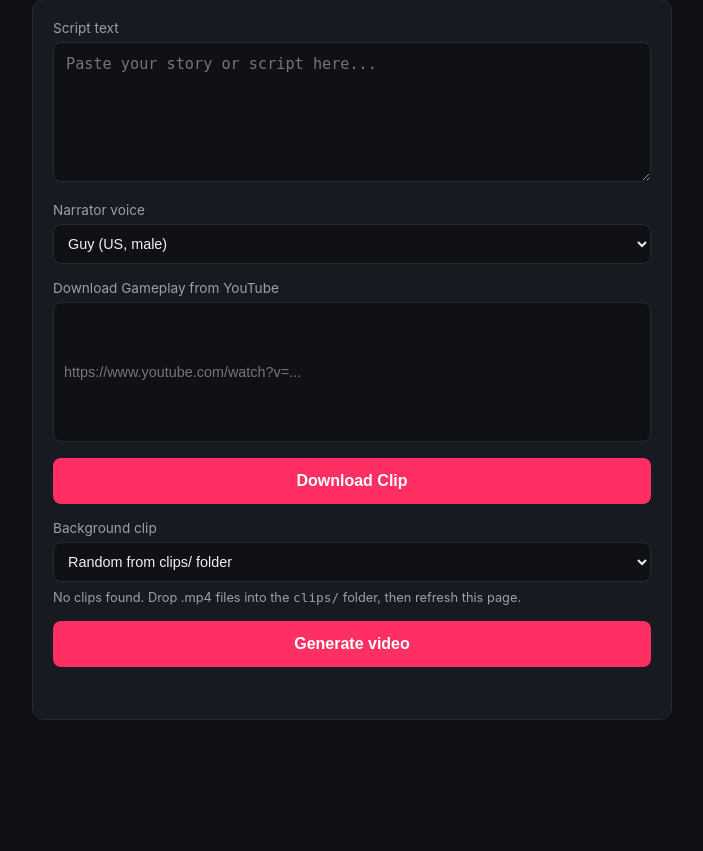
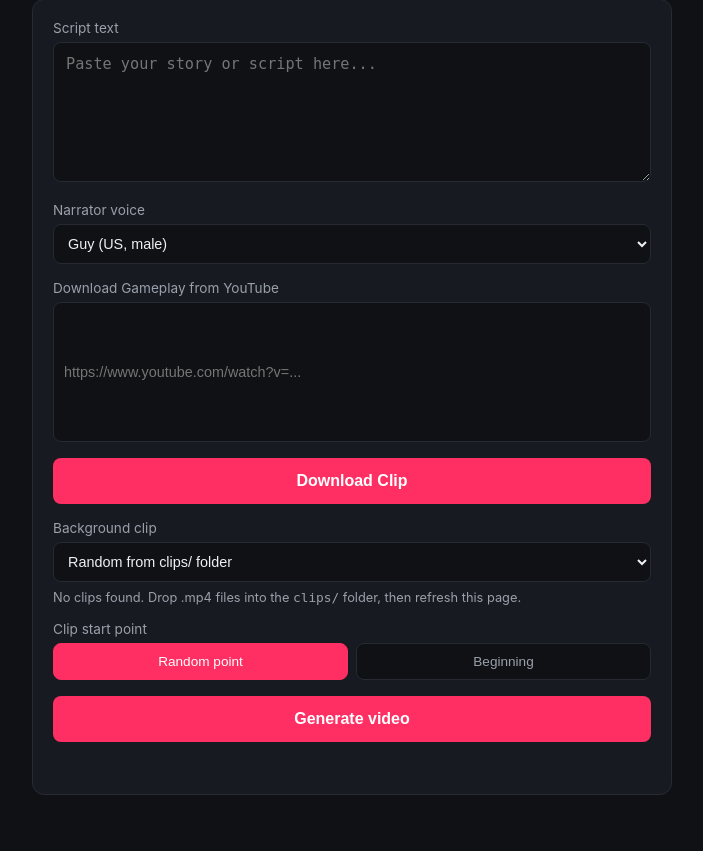
Before and after one commit to emvillama/story-clipper, a Flask app: page / in a window 1280 px wide. Shown: the part 138-989 px from the top of the page, without its empty margins (288-991 px from the left). Before the commit the page ends 858 px from the top, so only its background shows below. Run offline with Flask 3, Linux system fonts and the light colour scheme.

Commit message:
add video start randomize option

```diff
--- a/templates/index.html
+++ b/templates/index.html
@@ -91,6 +91,28 @@
     font-size: 0.9rem;
   }
   .clip-warning { font-size: 0.8rem; color: var(--muted); margin-top: -8px; margin-bottom: 16px; }
+  .toggle-group {
+    display: flex;
+    gap: 8px;
+    margin-bottom: 16px;
+  }
+  .toggle-btn {
+    flex: 1;
+    width: auto;
+    background: #0f1115;
+    color: var(--muted);
+    border: 1px solid var(--border);
+    border-radius: 8px;
+    padding: 10px;
+    font-size: 0.85rem;
+    font-weight: 500;
+    cursor: pointer;
+  }
+  .toggle-btn.active {
+    background: var(--accent);
+    color: white;
+    border-color: var(--accent);
+  }
 </style>
 </head>
 <body>
@@ -134,6 +156,12 @@
     <div class="clip-warning">No clips found. Drop .mp4 files into the <code>clips/</code> folder, then refresh this page.</div>
     {% endif %}
 
+    <label>Clip start point</label>
+    <div class="toggle-group">
+      <button type="button" class="toggle-btn active" id="startRandomBtn" data-mode="random">Random point</button>
+      <button type="button" class="toggle-btn" id="startBeginningBtn" data-mode="beginning">Beginning</button>
+    </div>
+
     <button id="go">Generate video</button>
     <div class="status" id="status"></div>
   </div>
@@ -148,6 +176,19 @@ const statusEl = document.getElementById('status');
 const preview = document.getElementById('preview');
 const downloadLink = document.getElementById('downloadLink');
 const downloadBtn = document.getElementById('downloadClip');
+const startRandomBtn = document.getElementById('startRandomBtn');
+const startBeginningBtn = document.getElementById('startBeginningBtn');
+
+let startMode = 'random';
+
+function setStartMode(mode) {
+  startMode = mode;
+  startRandomBtn.classList.toggle('active', mode === 'random');
+  startBeginningBtn.classList.toggle('active', mode === 'beginning');
+}
+
+startRandomBtn.addEventListener('click', () => setStartMode('random'));
+startBeginningBtn.addEventListener('click', () => setStartMode('beginning'));
 
 goBtn.addEventListener('click', async () => {
   const text = document.getElementById('text').value.trim();
@@ -170,7 +211,7 @@ goBtn.addEventListener('click', async () => {
     const res = await fetch('/generate', {
       method: 'POST',
       headers: { 'Content-Type': 'application/json' },
-      body: JSON.stringify({ text, voice, clip })
+      body: JSON.stringify({ text, voice, clip, start_mode: startMode })
     });
     const data = await res.json();
 
```
